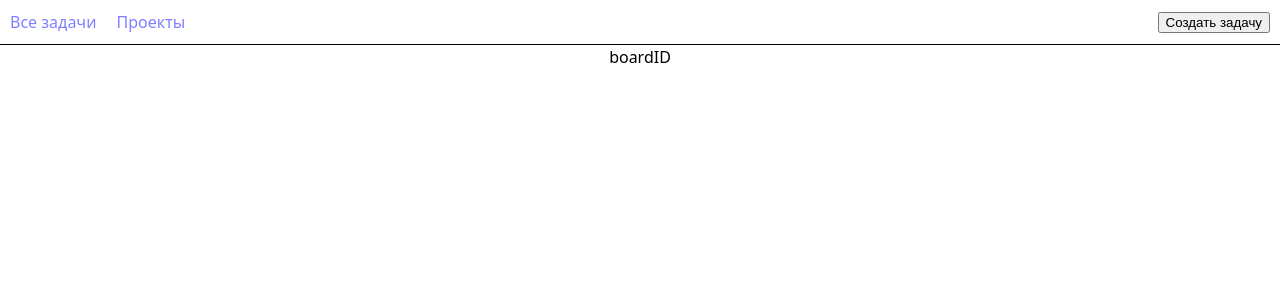
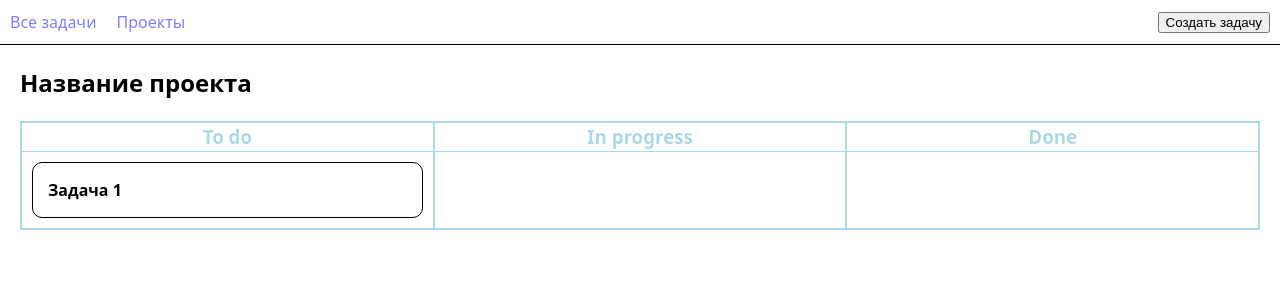
Before and after one commit to efshchogolev/avito-test, a React (Vite) app: page /board/1 in a window 1280 px wide. Shown: the top 300 px of the page. Built offline with nearby package versions, Linux system fonts and the light colour scheme.

Commit message:
feat: add project page

```diff
--- a/src/App.tsx
+++ b/src/App.tsx
@@ -2,6 +2,7 @@ import './App.css'
 import { Navigate, Route, Routes } from 'react-router'
 import Boards from './components/Boards'
 import Cabinet from './components/Cabinet'
+import Board from './components/Board'
 
 function App() {
   return (
@@ -10,7 +11,7 @@ function App() {
         <Route element={<Cabinet />}>
           <Route path="/" element={<Navigate to="/boards" replace />} />
           <Route path="/boards" element={<Boards />} />
-          <Route path="/board/:id" element={<div>boardID</div>} />
+          <Route path="/board/:id" element={<Board />} />
           <Route path="/issues" element={<div>issues</div>} />
         </Route>
       </Routes>
--- /dev/null
+++ b/src/components/Board/Board.module.scss
@@ -0,0 +1,49 @@
+
+.project {
+  display: flex;
+  flex-direction: column;
+  padding: 0 20px;
+}
+
+.title {
+  text-align: left;
+  align-self: flex-start;
+}
+
+.board {
+  display: flex;
+  list-style: none;
+  margin: 0;
+  border: 1px solid lightblue;
+}
+
+.column {
+  display: flex;
+  flex-direction: column;
+  width: 100%;
+  border: 1px solid lightblue;
+}
+
+.columnTitle {
+  border-bottom: 1px solid lightblue;
+  color: lightblue;
+  margin: 0;
+}
+
+.taskList {
+  padding: 10px;
+  margin: 0;
+  list-style: none;
+  gap: 10px;
+}
+
+.task {
+  border: 1px solid black;
+  border-radius: 10px;
+  padding: 15px;
+}
+
+.taskTitle {
+  margin: 0;
+  text-align: left;
+}
--- /dev/null
+++ b/src/components/Board/index.tsx
@@ -0,0 +1,27 @@
+import s from './Board.module.scss'
+
+const Project = () => {
+  return (
+    <section className={s.project}>
+      <h2 className={s.title}>Название проекта</h2>
+      <div className={s.board}>
+        <div className={s.column}>
+          <h3 className={s.columnTitle}>To do</h3>
+          <ul className={s.taskList}>
+            <li className={s.task}>
+              <h4 className={s.taskTitle}>Задача 1</h4>
+            </li>
+          </ul>
+        </div>
+        <div className={s.column}>
+          <h3 className={s.columnTitle}>In progress</h3>
+        </div>
+        <div className={s.column}>
+          <h3 className={s.columnTitle}>Done</h3>
+        </div>
+      </div>
+    </section>
+  )
+}
+
+export default Project
```
